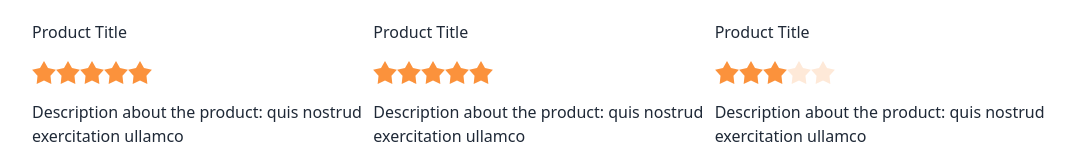
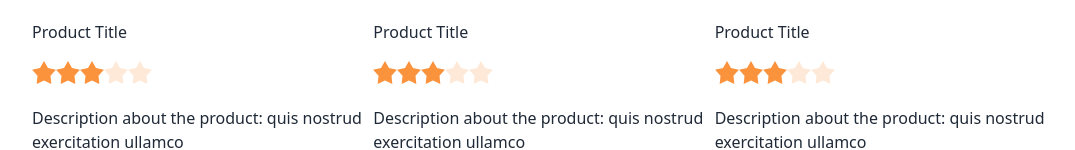
Before and after one commit to hehoku/dinoysus, a Next.js app: page / in a window 1280 px wide. Shown: the part 322-472 px from the top of the page, without its empty margins (96-1171 px from the left). Built offline with nearby package versions, Linux system fonts and the light colour scheme.

Commit message:
fix: rate effect others

```diff
--- a/pages/components/ItemCard.tsx
+++ b/pages/components/ItemCard.tsx
@@ -13,6 +13,7 @@ const ItemCard = () => {
       </div>
       <p>Product Title</p>
       <div className="rating">
+        <form action="">
           <input
             type="radio"
             name="rating-2"
@@ -39,6 +40,7 @@ const ItemCard = () => {
             name="rating-2"
             className="mask mask-star-2 bg-orange-400"
           />
+        </form>
       </div>
       <p>Description about the product: quis nostrud exercitation ullamco </p>
       <div className="flex flex-row gap-2">
```
Lines whose indentation alone changed are shown as unchanged.
